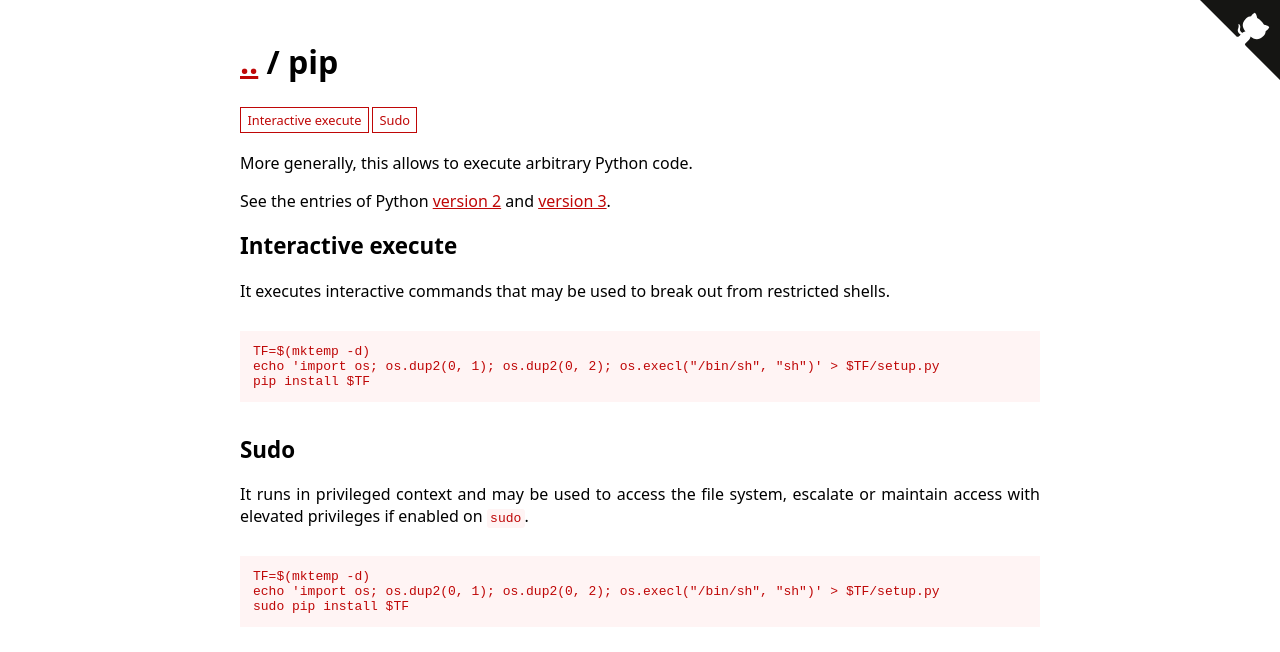
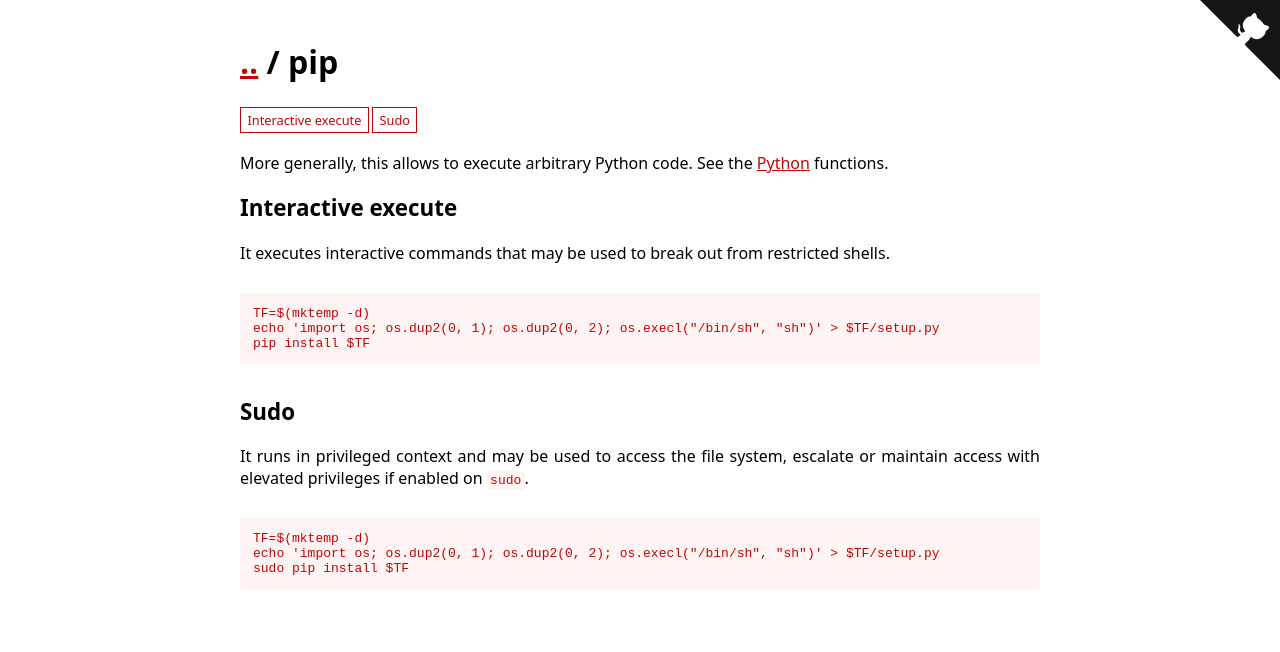
Before and after one commit to GTFOBins/GTFOBins.github.io, a Jekyll site: the page built from _gtfobins/pip.md, in a window 1280 px wide. Shown: the top 652 px of the page. Built offline with Jekyll 4.4.1, drawn with Linux system fonts in a browser that asks for light colours.

Commit message:
Fix pip description

```diff
--- a/_gtfobins/pip.md
+++ b/_gtfobins/pip.md
@@ -1,8 +1,6 @@
 ---
 description: |
-  More generally, this allows to execute arbitrary Python code.
-
-  See the entries of Python [version 2](/gtfobins/python2/) and [version 3](/gtfobins/python3/).
+  More generally, this allows to execute arbitrary Python code. See the [Python](/gtfobins/python/) functions.
 functions:
   execute-interactive:
     - code: |
```
